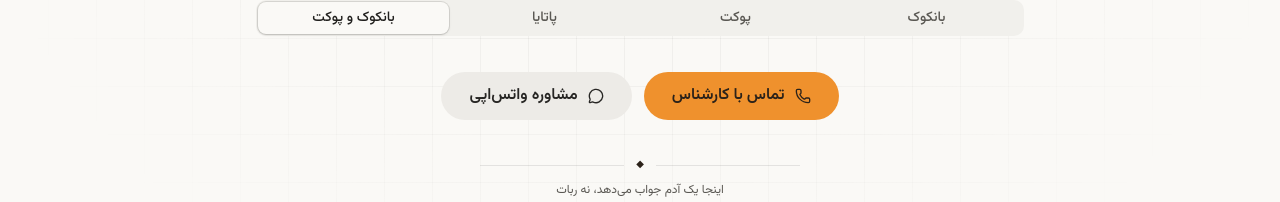
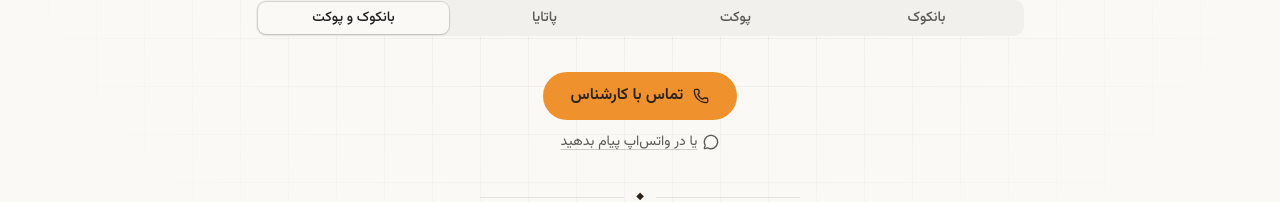
Before and after one commit to masoudroot/thailandgard, a Next.js app in the folder site/: page / in a window 1280 px wide. Shown: the part 432-634 px from the top of the page. Built offline with nearby package versions, Linux system fonts and the light colour scheme; no server answers; the database is empty.

Commit message:
نبض دیزاین: D-019 یکدست‌سازی CTA «تماس با مشاور سفر»؛ پیل واتس‌اپ هیرو به لینک فرعی تنزل کرد

```diff
--- a/site/app/layout.tsx
+++ b/site/app/layout.tsx
@@ -128,7 +128,7 @@ export default async function RootLayout({ children }: { children: React.ReactNo
               links: [
                 { label: "فهرست تورها", href: "/tours" },
                 { label: "راهنمای سفر تایلند", href: "/guide" },
-                { label: "تماس و درخواست تماس", href: "/contact" },
+                { label: "تماس با مشاور سفر", href: "/contact" },
               ],
             },
             {
--- a/site/components/site/HeroCapsule.tsx
+++ b/site/components/site/HeroCapsule.tsx
@@ -123,19 +123,22 @@ export function HeroCapsule({
         </Reveal>
 
         <Reveal delay={800} durationMs={200} className="mt-8">
-          <div className="flex flex-col items-center justify-center gap-3 sm:flex-row">
+          <div className="flex flex-col items-center justify-center gap-3">
             <Button asChild size="lg" variant="brand" className="rounded-full px-7">
               <a href={phoneHref} data-call-context="hero">
                 <Phone />
                 {phoneLabel}
               </a>
             </Button>
-            <Button asChild size="lg" variant="secondary" className="rounded-full px-7">
-              <a href={whatsappHref} target="_blank" rel="noopener noreferrer">
-                <MessageCircle />
-                مشاوره واتس‌اپی
-              </a>
-            </Button>
+            <a
+              href={whatsappHref}
+              target="_blank"
+              rel="noopener noreferrer"
+              className="inline-flex items-center gap-1.5 text-sm text-muted-foreground underline decoration-foreground/20 underline-offset-4 transition-colors hover:text-foreground"
+            >
+              <MessageCircle className="size-4" />
+              یا در واتس‌اپ پیام بدهید
+            </a>
           </div>
         </Reveal>
 
```
Also changed, not shown: 1 other file (tests, documents, lock files or other folders).
